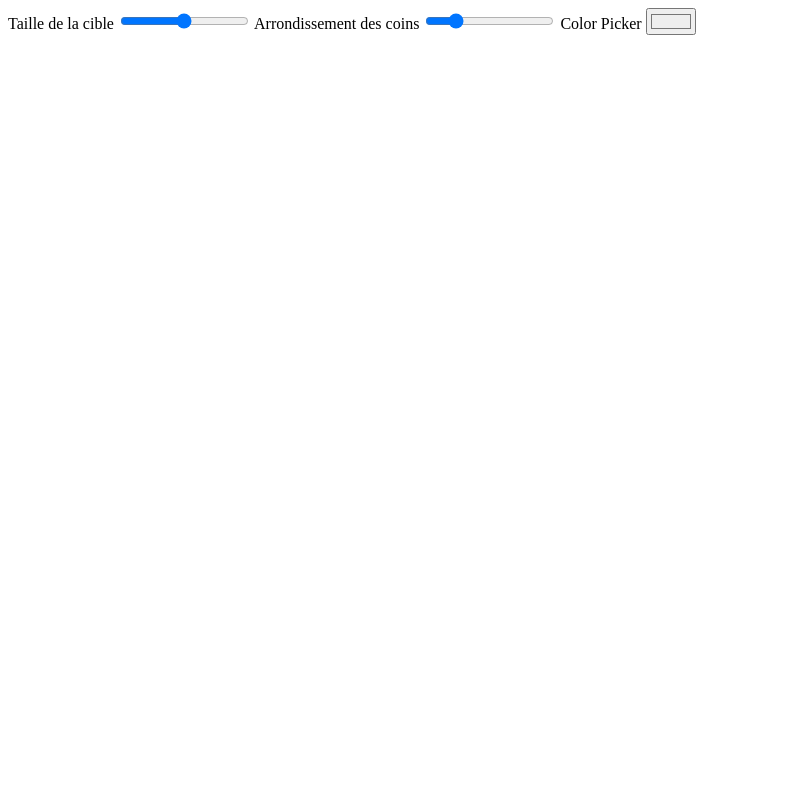
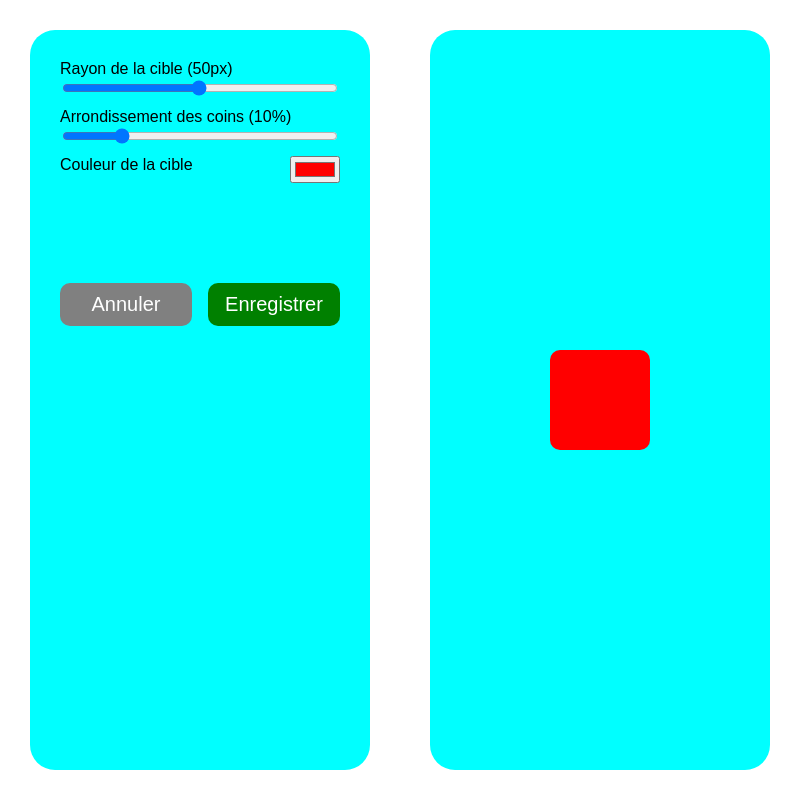
Before and after one commit to LaFouine-38/2D-AimTrainer, an Electron app: page src/features/settings/settings.html in a window 800 px wide. Drawn offline with Linux system fonts and the light colour scheme.

Commit message:
Update: settings et export
Settings:
- amélioration de l'UI
- amélioration de la logique pour l'utilisation du stockage

Export:
- ajout de electron forge pour exporter en .exe/.nupkg

```diff
--- a/src/features/settings/scripts/index.js
+++ b/src/features/settings/scripts/index.js
@@ -1,55 +1,86 @@
-const targetRadius = document.querySelector("#target-radius")
-const targetBorderRadius = document.querySelector("#target-border-radius")
-const colorPicker = document.querySelector("#colorpicker")
+import { checkLocalStorage } from "../../../shared/scripts/checkLocalStorage.js"
+
+const targetRadiusInput = document.querySelector("#target-radius")
+const targetRadiusLabel = document.querySelector("label[for='target-radius']")
+const targetBorderRadiusInput = document.querySelector("#target-border-radius")
+const targetBorderRadiusLabel = document.querySelector("label[for='target-border-radius']")
+const colorPickerInput = document.querySelector("#colorpicker")
+const cancelButton = document.querySelector("#cancel-button")
+const saveButton = document.querySelector("#save-button")
 
 const target = document.querySelector("#target")
 
 window.onload = () => {
+
+    checkLocalStorage()
+
     let color = localStorage.getItem("color")
     let borderRadius = localStorage.getItem("border-radius")
     let targetRadius = localStorage.getItem("target-radius")
 
-    if(color === null) {
-        localStorage.setItem("color", defaults.color)
-        color = localStorage.getItem("color")
-    }
-    if(borderRadius === null) {
-        localStorage.setItem("border-radius", defaults.targetBorderRadius)
-        borderRadius = localStorage.getItem("border-radius")
-    }
-    if(targetRadius === null) {
-        localStorage.setItem("target-radius", defaults.targetRadius)
-        targetRadius = localStorage.getItem("target-radius")
-    }
+    colorPickerInput.value = color
+
+    targetBorderRadiusInput.value = borderRadius
+    targetBorderRadiusLabel.innerText = targetBorderRadiusLabel.innerText.replace(/\((N\/A|[0-9]+)(?:px|%)\)/, `(${localStorage.getItem("border-radius")}%)`)
+
+    targetRadiusInput.value = targetRadius
+    targetRadiusLabel.innerText = targetRadiusLabel.innerText.replace(/\((N\/A|[0-9]+)(?:px|%)\)/, `(${localStorage.getItem("target-radius")}px)`)
 
     target.style =  `background: ${color}; width: ${targetRadius*2}px; height: ${targetRadius*2}px; border-radius: ${borderRadius}%; position: absolute`
 }
 
 
 
-targetRadius.addEventListener("input", (e) => {
+targetRadiusInput.addEventListener("input", (e) => {
 
-    inputValue = e.target.value
+
+    cancelButton.ariaDisabled = false
+
+    let inputValue = e.target.value
+
+    targetRadiusLabel.innerText = targetRadiusLabel.innerText.replace(/\((N\/A|[0-9]+)(?:px|%)\)/, `(${inputValue}px)`)
+
 
     target.style.width = `${inputValue*2}px`
     target.style.height = `${inputValue*2}px`
 
-    localStorage.setItem("target-radius", e.target.value)
 })
 
 
-targetBorderRadius.addEventListener("input", (e) => {
+targetBorderRadiusInput.addEventListener("input", (e) => {
 
-    inputValue = e.target.value
+    cancelButton.ariaDisabled = false
+
+    let inputValue = e.target.value
+
+    targetBorderRadiusLabel.innerText = targetBorderRadiusLabel.innerText.replace(/\((N\/A|[0-9]+)(?:px|%)\)/, `(${inputValue}%)`)
 
     target.style.borderRadius = `${inputValue}%`
 
-    localStorage.setItem("border-radius", e.target.value)
 })
 
-colorPicker.addEventListener("input", (e) => {
+colorPickerInput.addEventListener("input", (e) => {
+
+    cancelButton.ariaDisabled = false
 
     target.style.background = e.target.value
 
-    localStorage.setItem("color", e.target.value)
 })
+
+cancelButton.addEventListener("click", () => {
+
+    targetBorderRadiusInput.value = localStorage.getItem("border-radius")
+    targetRadiusInput.value = localStorage.getItem("target-radius")
+    colorPickerInput.value = localStorage.getItem("color")
+
+    cancelButton.ariaDisabled = true
+
+})
+
+saveButton.addEventListener("click", () => {
+    localStorage.setItem("target-radius", targetRadiusInput.value)
+    localStorage.setItem("border-radius", targetBorderRadiusInput.value)
+    localStorage.setItem("color", colorPickerInput.value)
+
+    cancelButton.ariaDisabled = true
+})
--- a/src/features/settings/settings.html
+++ b/src/features/settings/settings.html
@@ -6,23 +6,42 @@
     <meta name="viewport" content="width=device-width, initial-scale=1.0">
     <title>Ca règle</title>
     <link rel="stylesheet" href="styles.css">
+    <meta http-equiv="Content-Security-Policy" content="script-src 'self' 'unsafe-inline';" />
+
 </head>
 
 <body>
 
-    <label for="target-radius">Taille de la cible</label>
-    <input type="range" min="1" max="100" value="50" name="radius" id="target-radius">
+    <div id="settings" class="container">
+        <div id="input-container">
+            <div class="range-input">
+                <label for="target-radius">Rayon de la cible (N/Apx)</label>
+                <input type="range" min="1" max="100" value="50" name="radius" id="target-radius">
+            </div>
 
-    <label for="target-border-radius">Arrondissement des coins</label>
-    <input type="range" min="0" max="50" value="10" name="border-radius" id="target-border-radius">
+            <div class="range-input">
+                <label for="target-border-radius">Arrondissement des coins (N/A%)</label>
+                <input type="range" min="0" max="50" value="10" name="border-radius" id="target-border-radius">
+            </div>
 
-    <label for="colorpicker">Color Picker</label>
-    <input type="color" id="colorpicker" name="colorpicker" value="#FF0000">
+            <div id="colorpicker-input">
+                <label for="colorpicker">Couleur de la cible</label>
+                <input type="color" id="colorpicker" name="colorpicker" value="#FF0000">
+            </div>
+        </div>
 
-    <div id="target"></div>
+        <div id="button-container">
+            <a href="#" id="cancel-button" class="button" aria-disabled="true">Annuler</a>
+            <a href="#" id="save-button" class="button">Enregistrer</a>
+        </div>
+
+    </div>
+    <div id="preview" class="container">
+        <div id="target"></div>
+    </div>
 
 
-    <script src="scripts/index.js"></script>
+    <script type="module" src="scripts/index.js"></script>
 </body>
 
 </html>
--- a/src/features/settings/styles.css
+++ b/src/features/settings/styles.css
@@ -1,4 +1,84 @@
-input[type=color]::-webkit-color-swatch
+/* input[type=color]::-webkit-color-swatch
 {
     background-color: transparent !important;
+} */
+
+body {
+    height: 100vh;
+    width: 100vw;
+    display: flex;
+    box-sizing: border-box;
+    margin: 0 auto;
+    font-family: "Source Sans Pro", sans-serif;
 }
+
+.container {
+    display:flex;
+    background-color: aqua;
+    margin: 30px;
+    padding: 30px;
+    border-radius: 25px;
+}
+
+#settings {
+    flex-direction: column;
+    width: 50%;
+}
+
+#input-container {
+    display: flex;
+    flex-direction: column;
+    width: 100%;
+    margin-bottom: 100px;
+
+}
+#input-container > .range-input {
+    display: flex;
+    flex-direction: column;
+    margin-bottom: 10px;
+}
+
+#colorpicker-input {
+    display: flex;
+    flex-direction: row;
+    justify-content: space-between;
+}
+
+#button-container {
+    display: flex;
+    flex-direction: row;
+    justify-content: space-between;
+    width: 100%;
+}
+
+#cancel-button {
+    background-color: red;
+    color: white;
+}
+
+#cancel-button[aria-disabled="true"] {
+    background-color: gray;
+    color: white;
+}
+
+#save-button {
+    background-color: green;
+    color: white;
+}
+
+.button {
+    padding: 10px;
+    border-radius: 10px;
+    cursor: pointer;
+    font-size: 20px;
+    text-align: center;
+    width: 40%;
+    text-decoration: none;
+}
+
+
+#preview {
+    justify-content: center;
+    align-items: center;
+    width: 50%;
+}
--- /dev/null
+++ b/src/shared/scripts/checkLocalStorage.js
@@ -0,0 +1,12 @@
+import { defaults } from "../../defaults.js"
+export function checkLocalStorage() {
+    if (!localStorage.getItem("color")) {
+        localStorage.setItem("color", defaults.color)
+    }
+    if (!localStorage.getItem("border-radius")) {
+        localStorage.setItem("border-radius", defaults.targetBorderRadius)
+    }
+    if (!localStorage.getItem("target-radius")) {
+        localStorage.setItem("target-radius", defaults.targetRadius)
+    }
+}
```
Also changed, not shown: forge.config.js (added, +44 -0 lines), main.js (+39 -4 lines), package.json (+18 -5 lines), src/features/aimtrainer/scripts/index.js (+13 -27 lines), src/features/home/index.html (+1 -1 lines), 2 other files.
